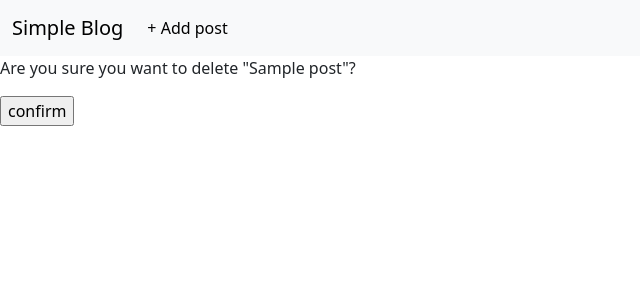
After one commit to BtJ-gogo/django-project, a Django app: page /1/delete/ in a window 1280 px wide. The commit adds this page. Shown: the top 300 px of the page, without its empty margins (0-640 px from the left). Run offline with Django 5.2, Linux system fonts and the light colour scheme; tables that the repository leaves empty hold one stand-in row (values such as "Sample post").

Commit message:
feat: add delete feature

```diff
--- a/blog/urls.py
+++ b/blog/urls.py
@@ -1,7 +1,8 @@
 from django.urls import path
-from .views import HomePageView, BlogDetailView, BlogCreateView
+from .views import HomePageView, BlogDetailView, BlogCreateView, BlogDeleteView
 
 urlpatterns = [
+    path("<int:pk>/delete/", BlogDeleteView.as_view(), name="blog_delete"),
     path("create/", BlogCreateView.as_view(), name="blog_create"),
     path("<int:pk>/", BlogDetailView.as_view(), name="blog_detail"),
     path("", HomePageView.as_view(), name="home"),
--- a/blog/views.py
+++ b/blog/views.py
@@ -1,5 +1,7 @@
 from django.views.generic import ListView, DetailView
-from django.views.generic.edit import CreateView
+from django.views.generic.edit import CreateView, DeleteView
+from django.urls import reverse_lazy
+
 from .models import Post
 
 
@@ -17,3 +19,9 @@ class BlogCreateView(CreateView):
     model = Post
     template_name = "blog_create.html"
     fields = "__all__"
+
+
+class BlogDeleteView(DeleteView):
+    model = Post
+    template_name = "blog_delete.html"
+    success_url = reverse_lazy("home")
--- /dev/null
+++ b/templates/blog_delete.html
@@ -0,0 +1,9 @@
+{% extends 'base.html' %}
+
+{% block content %}
+<form action="" method="POST">
+    {% csrf_token %}
+    <p>Are you sure you want to delete "{{ post.title }}"?</p>
+    <input type="submit" value="confirm" />
+</form>
+{% endblock %}
--- a/templates/blog_detail.html
+++ b/templates/blog_detail.html
@@ -16,4 +16,5 @@
 </div>
 <br />
 <a href="{% url 'home' %}" class="btn btn-secondary">Back</a>
+<a href="{% url 'blog_delete' post.pk %}" class="btn btn-secondary">Delete</a>
 {% endblock %}
```
